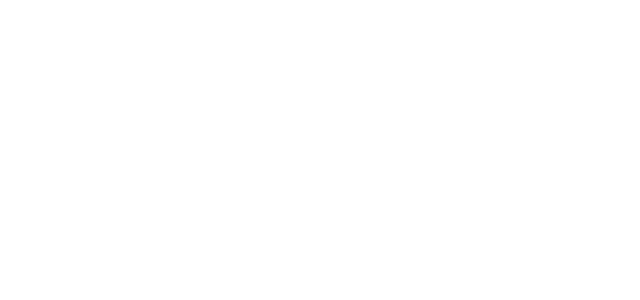
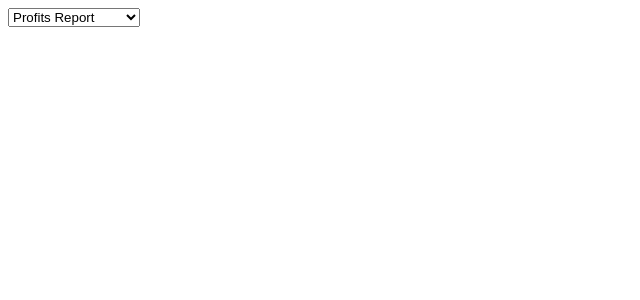
Before and after one commit to aibeksaaliev/test-task-md, a React (Create React App) app: page / in a window 1280 px wide. Shown: the top 300 px of the page, without its empty margins (0-640 px from the left). Built offline with nearby package versions, Linux system fonts and the light colour scheme.

Commit message:
#4 - Created preliminary ReportDropdown component -ReportDropdown allows users to select different report types given by backend

```diff
--- a/src/App.tsx
+++ b/src/App.tsx
@@ -1,9 +1,10 @@
 import React from 'react';
+import ReportDropdown from "./components/Dropdowns/ReportDropdown";
 
 function App() {
   return (
     <div>
-
+      <ReportDropdown/>
     </div>
   );
 }
--- /dev/null
+++ b/src/components/Dropdowns/ReportDropdown.tsx
@@ -0,0 +1,39 @@
+import React, {useState} from 'react';
+import {MockedDataType} from "../../types";
+import {EmployeesData, ExpensesData, ProfitsData} from "../../constants/mockedReportData";
+
+const initialState = ProfitsData;
+
+const ReportDropdown = () => {
+    const [reportData, setReportData] = useState<MockedDataType>(initialState);
+
+    const handleReportData = (e: React.ChangeEvent<HTMLSelectElement>) => {
+        const selectedReport = e.target.value;
+        switch (selectedReport) {
+            case 'profits':
+                setReportData(ProfitsData);
+                break;
+            case 'expenses':
+                setReportData(ExpensesData);
+                break;
+            case 'employees':
+                setReportData(EmployeesData);
+                break;
+            default:
+                setReportData(ProfitsData);
+        }
+    };
+
+    return (
+        <>
+            <select onChange={handleReportData}>
+                <option defaultValue="" disabled>Choose a Report</option>
+                <option value="profits">Profits Report</option>
+                <option value="expenses">Expenses Report</option>
+                <option value="employees">Employees Report</option>
+            </select>
+        </>
+    );
+};
+
+export default ReportDropdown;
```
